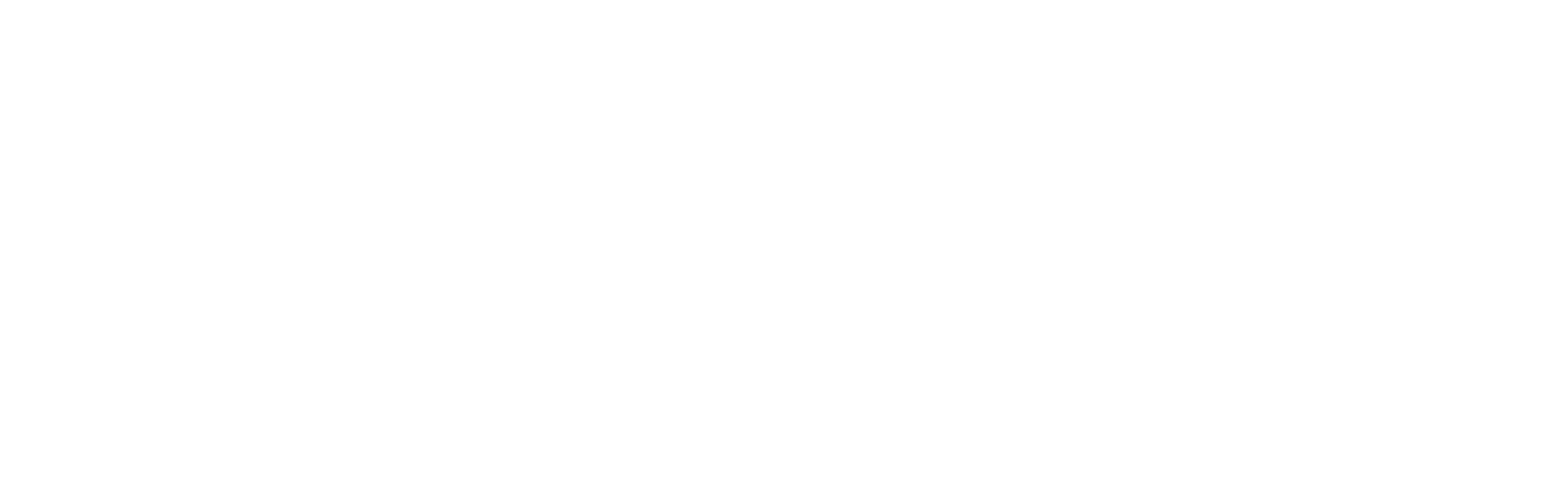
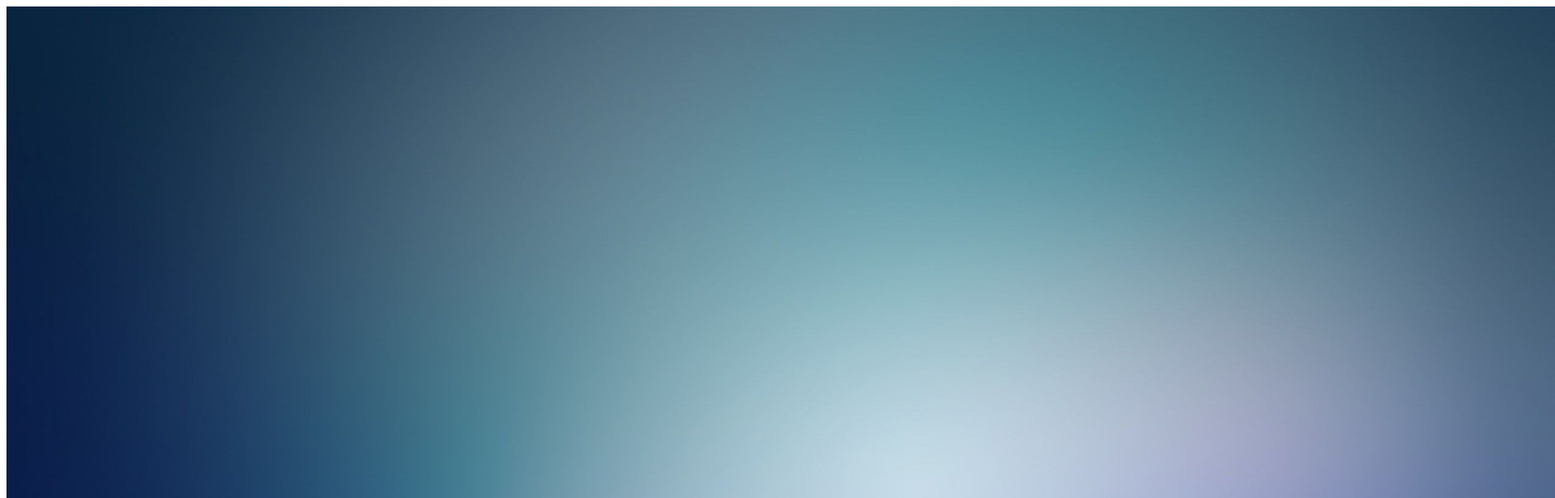
Before and after one commit to theappslabb/Website, a plain HTML site: page Home/index.html in a window 1280 px wide. Shown: the top 616 px of the page at 81% size, 1920 px wide, since content can reach past the window. Drawn offline with Linux system fonts and the light colour scheme.

Commit message:
image added

```diff
--- a/Home/index.html
+++ b/Home/index.html
@@ -4,5 +4,6 @@
         <title>WELCOME</title>
     </head>
     <body>
+        <img src="../Images/background.jpg"/>
     </body>
 </html>
```
Also changed, not shown: Images/background.jpg (added).
